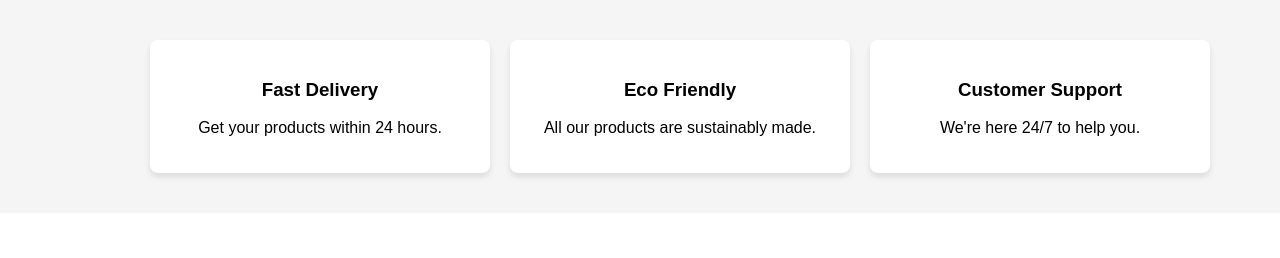
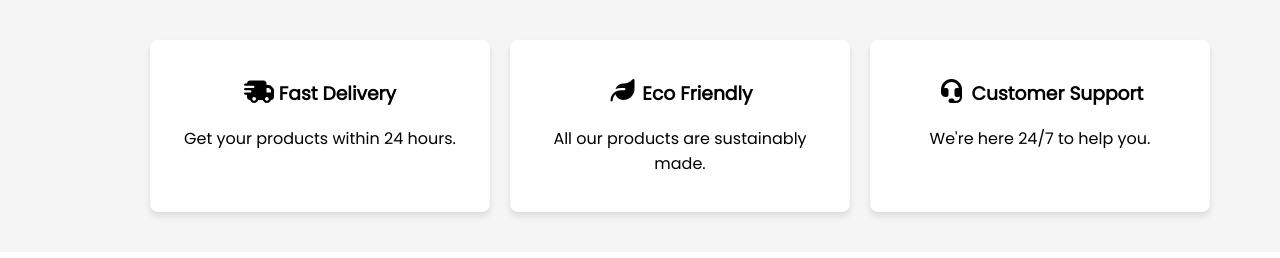
Before and after one commit to ashfaqahmed08/Card-Layout, a plain HTML site: page index.html in a window 1280 px wide. Shown: the top 258 px of the page. Drawn offline with Linux system fonts and the light colour scheme.

Commit message:
Added fonts, icons, and card styling

```diff
--- a/index.html
+++ b/index.html
@@ -4,20 +4,22 @@
     <meta charset="UTF-8">
     <meta name="viewport" content="width=device-width, initial-scale=1.0">
     <title>Feature Card Layout</title>
+    <link href="https://fonts.googleapis.com/css2?family=Poppins&display=swap" rel="stylesheet">
+    <link rel="stylesheet" href="https://cdnjs.cloudflare.com/ajax/libs/font-awesome/7.0.0/css/all.min.css"/>
     <link rel="stylesheet" href="styles.css">
 </head>
 <body>
     <section class="card-section">
         <div class="card">
-            <h3>Fast Delivery</h3>
+            <h3> <i class="fa-solid fa-truck-fast"></i> Fast Delivery</h3>
             <p>Get your products within 24 hours.</p>
         </div>
         <div class="card">
-            <h3>Eco Friendly</h3>
+            <h3> <i class="fa-solid fa-leaf"></i> Eco Friendly</h3>
             <p>All our products are sustainably made.</p>
         </div>
         <div class="card">
-            <h3>Customer Support</h3>
+            <h3> <i class="fa-solid fa-headset"></i> Customer Support</h3>
             <p>We're here 24/7 to help you.</p>
         </div>
     </section>
--- a/styles.css
+++ b/styles.css
@@ -1,6 +1,6 @@
 body {
-    font-family: Arial, sans-serif;
-    margin: 0;
+  font-family: 'Poppins', sans-serif;
+  margin: 0;
 }
 
 .card-section {
@@ -21,3 +21,12 @@ body {
   width: 300px;
   text-align: center;
 }
+
+.card:hover {
+  transform: scale(1.05);
+  transition: 0.3s ease;
+}
+
+i {
+  font-size: 24px;
+}
```
